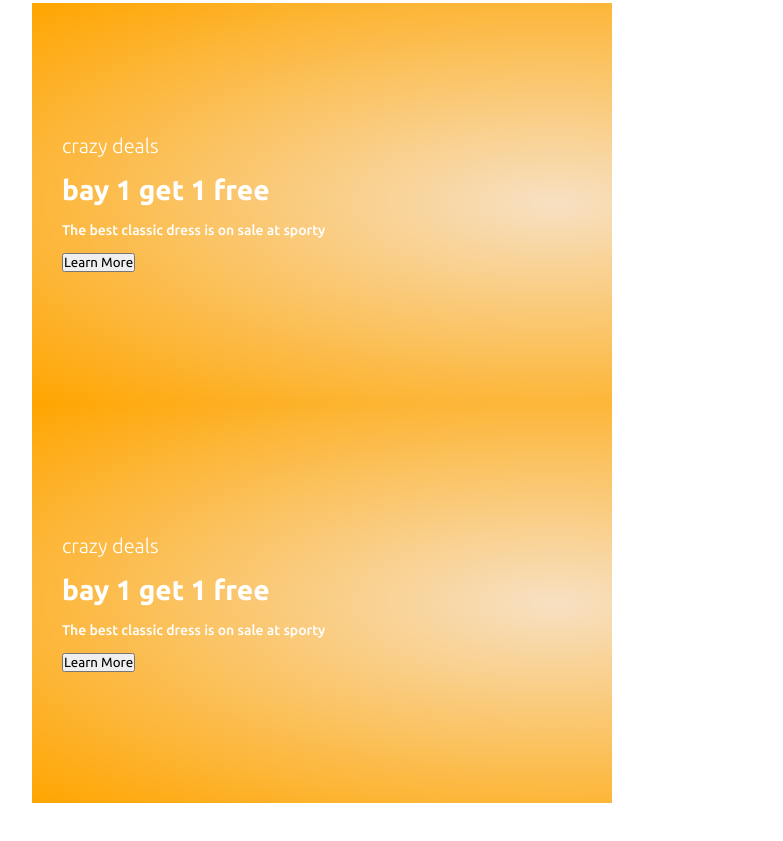
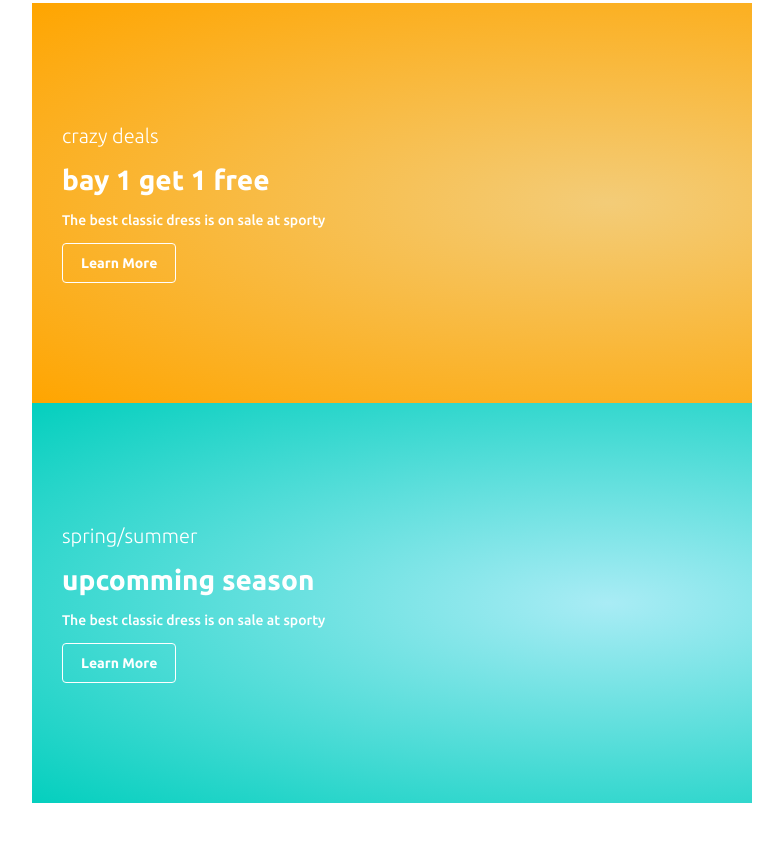
Before and after one commit to kirN-dev/Full-Responsive-Ecommerce-Course, a plain HTML site: page index.html in a window 1280 px wide. Shown: the part 4011-4852 px from the top of the page, without its empty margins (48-831 px from the left). Drawn offline with Linux system fonts and the light colour scheme.

Commit message:
Update action banner

```diff
--- a/css/homepage.css
+++ b/css/homepage.css
@@ -164,7 +164,7 @@
   align-items: center;
   text-align: center;
   background-image: url("../Images/banner/b2.jpg");
-  min-width: 100%;
+  width: 100%;
   height: 30vh;
   background-size: cover;
   background-position: center;
@@ -202,12 +202,16 @@
 	justify-content: center;
 	align-items: flex-start;
 	/* background-image: url("../Images/banner/b2.jpg"); */
-	background: radial-gradient(at 90%, rgb(247, 224, 194) 0%, orange 100%);
-	min-width: 580px;
+	background: radial-gradient(at 80% , rgb(255, 255, 255) 0%,rgb(243, 204, 120) 0%, orange 100%);
+	min-width: 720px;
 	height: 50vh;
 	background-size: cover;
 	background-position: center;
 	padding: 30px;
+}
+
+#sm-banner .banner-box2{
+	background: radial-gradient(at 80% , rgb(255, 255, 255) 0%,rgb(169, 236, 245) 0%, rgb(4, 207, 190) 100%);
 }
 
 #sm-banner h4{
@@ -228,3 +232,8 @@
 	font-weight: 500;
 	padding-bottom: 15px;
 }
+
+#sm-banner .banner-box:hover button {
+	background-color: #26ade4;
+	border: 1px solid #26ade4;
+  }
--- a/css/style.css
+++ b/css/style.css
@@ -56,6 +56,19 @@ button.normal {
   transition: 0.2s;
 }
 
+button.white {
+	font-size: 14px;
+	font-weight: 600;
+	padding: 11px 18px;
+	color: #fff;
+	background-color: transparent;
+	border-radius: 4px;
+	cursor: pointer;
+	border: 1px solid #fff;
+	outline: none;
+	transition: 0.2s;
+  }
+
 body {
   width: 100%;
 }
--- a/index.html
+++ b/index.html
@@ -251,13 +251,13 @@
 			<h4>crazy deals</h4>
 			<h2>bay 1 get 1 free</h2>
 			<span>The best classic dress is on sale at sporty</span>
-			<button>Learn More</button>
+			<button class="white">Learn More</button>
 		</div>
-		<div class="banner-box">
-			<h4>crazy deals</h4>
-			<h2>bay 1 get 1 free</h2>
+		<div class="banner-box banner-box2">
+			<h4>spring/summer</h4>
+			<h2>upcomming season</h2>
 			<span>The best classic dress is on sale at sporty</span>
-			<button>Learn More</button>
+			<button class="white">Learn More</button>
 		</div>
 	</section>
 </body>
```
